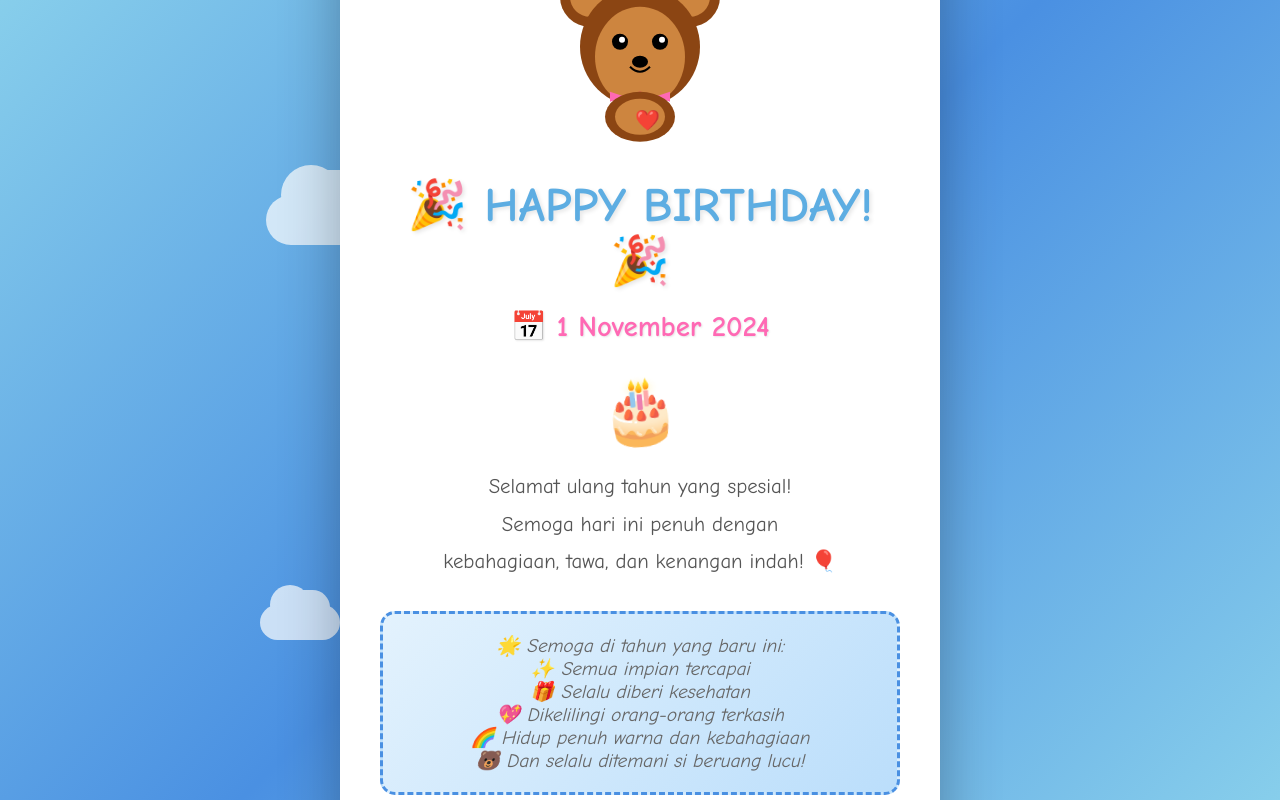
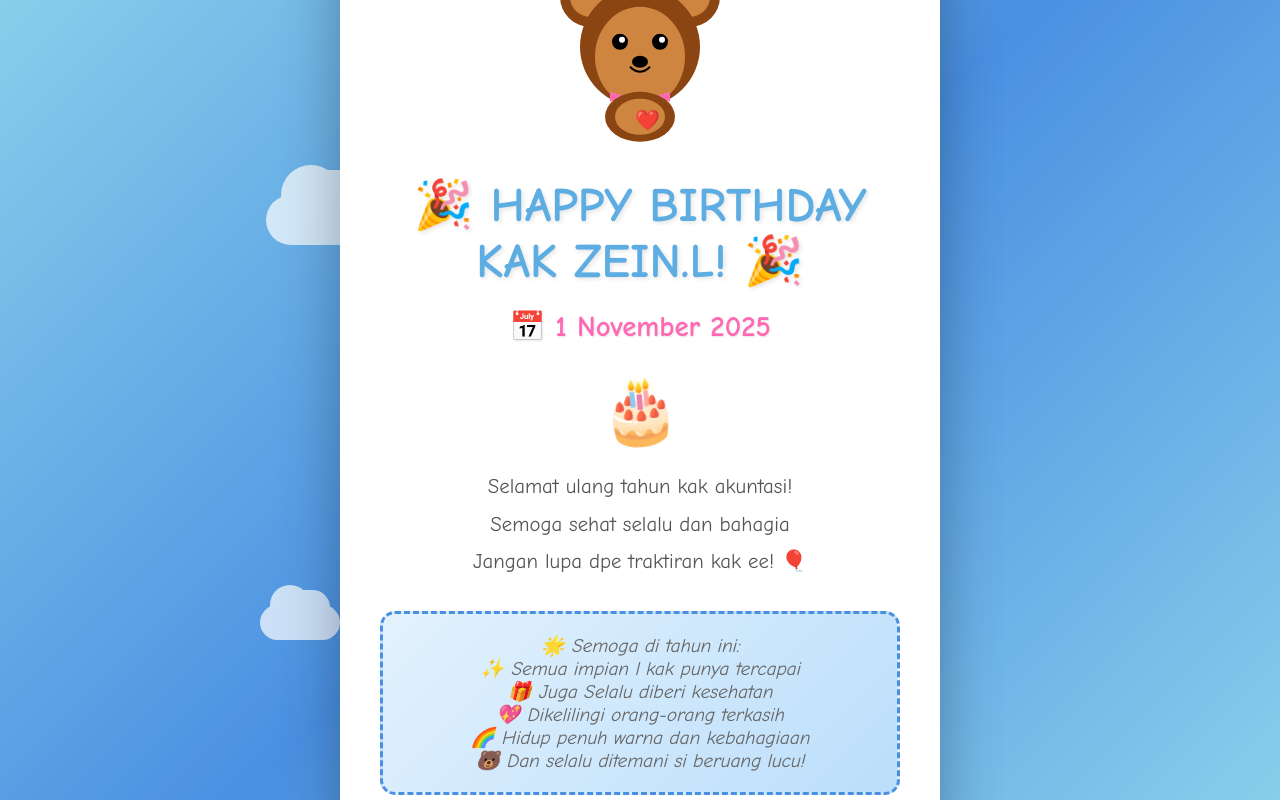
Before and after one commit to Allan-566/ultah, a plain HTML site: page index.html in a window 1280 px wide. Both pictures are taken after a click on the element 640 px from the left and 407 px from the top of the page. Shown: the top 800 px of the page. Drawn offline with Linux system fonts and the light colour scheme.

Commit message:
Add files via upload

```diff
--- a/index.html
+++ b/index.html
@@ -541,22 +541,22 @@
                 </svg>
             </div>
 
-            <h1>🎉 HAPPY BIRTHDAY! 🎉</h1>
+            <h1>🎉 HAPPY BIRTHDAY KAK ZEIN.L! 🎉</h1>
 
-            <div class="date">📅 1 November 2024</div>
+            <div class="date">📅 1 November 2025</div>
 
             <div class="cake">🎂</div>
 
             <div class="message">
-                Selamat ulang tahun yang spesial!<br>
-                Semoga hari ini penuh dengan<br>
-                kebahagiaan, tawa, dan kenangan indah! 🎈
+                Selamat ulang tahun kak akuntasi!<br>
+                Semoga sehat selalu dan bahagia<br>
+                Jangan lupa dpe traktiran kak ee! 🎈
             </div>
 
             <div class="wishes">
-                🌟 Semoga di tahun yang baru ini:<br>
-                ✨ Semua impian tercapai<br>
-                🎁 Selalu diberi kesehatan<br>
+                🌟 Semoga di tahun ini:<br>
+                ✨ Semua impian l kak punya tercapai<br>
+                🎁 Juga Selalu diberi kesehatan<br>
                 💖 Dikelilingi orang-orang terkasih<br>
                 🌈 Hidup penuh warna dan kebahagiaan<br>
                 🐻 Dan selalu ditemani si beruang lucu!
```
